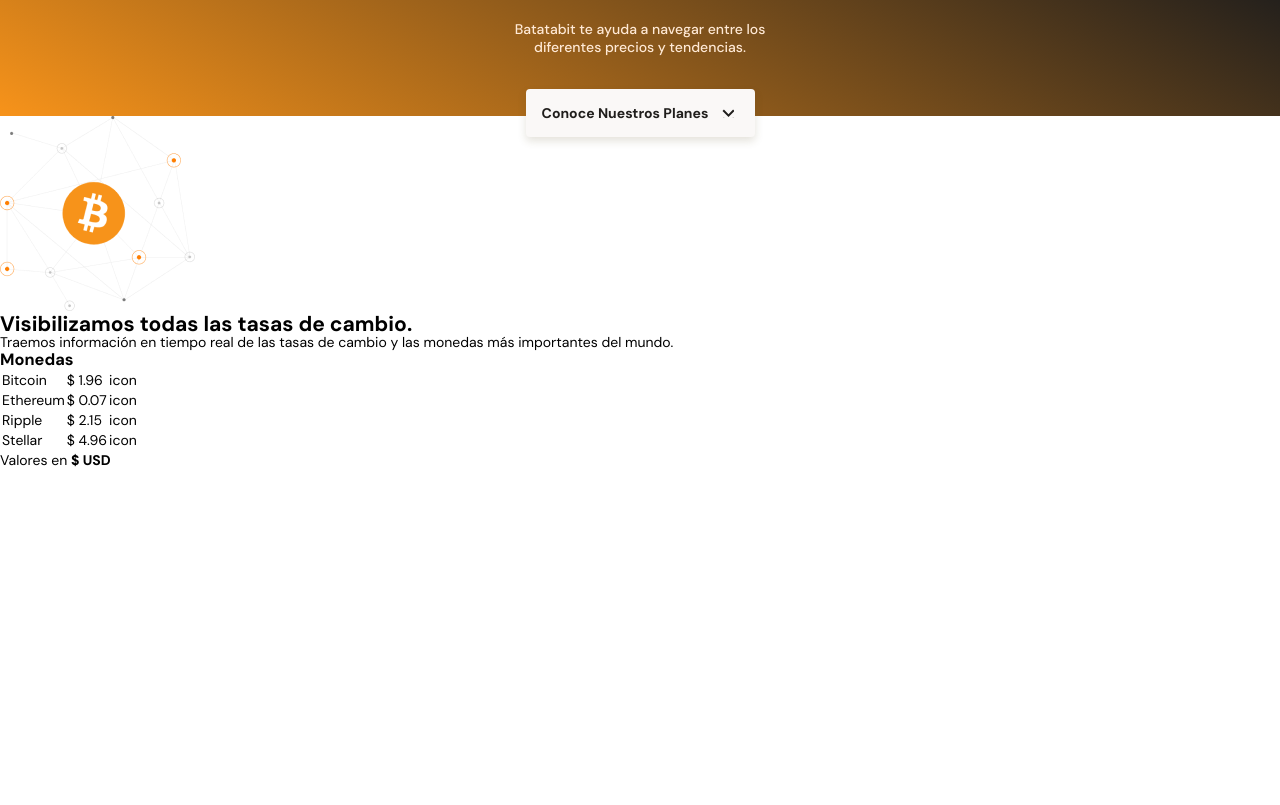
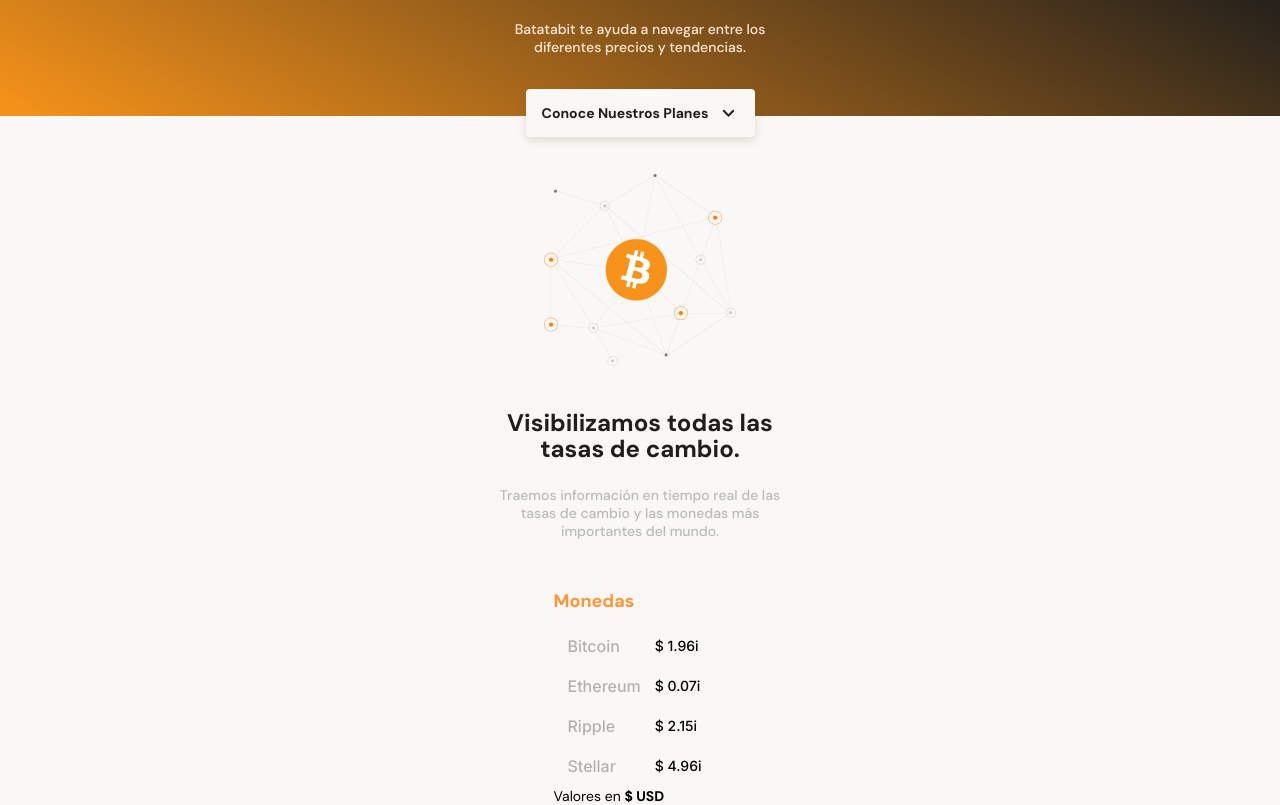
Before and after one commit to Arbey-Do/batatabit, a plain HTML site: page index.html in a window 1280 px wide. Shown: the part 179-984 px from the top of the page. Before the commit the page ends 800 px from the top, so only its background shows below. Drawn offline with Linux system fonts and the light colour scheme.

Commit message:
Sección de Exchange en proceso
Los estilos de la sección de exchange están casi terminados,
falta pulir, los estilos de tabla y centrar correctamente el
contendio.

```diff
--- a/css/styles.css
+++ b/css/styles.css
@@ -42,23 +42,64 @@
 }
 
 body {
+  background-color: var(--off-white);
   font-size: var(--normal);
   line-height: var(--normal-line-hight);
 }
 
-/* Utilities */
+/* Section Utilities */
 
 .w286-center {
   width: 286px;
   margin: 0 auto;
 }
 
+.section-title {
+  font-size: var(--large);
+  line-height: 2.6rem;
+}
+
+.section-title_black {
+  color: var(--warm-black);
+}
+
+.section-title_white {
+  color: var(--just-white)
+}
+
+/* Text utilities */
+
+.text {
+  font-weight: 500;
+}
+
+.text_soft-orange {
+  color: var(--soft-orange);
+}
+
+.text_grey {
+  color: var(--grey);
+}
+
+/* Table Utilities */
+
+.table-title {
+  font-size: 1.8rem;
+  font-weight: 700;
+  line-height: 23.44px;
+}
+
+.table-title_orange {
+  color: #FF9536;
+}
+
+/* header section */
+
 .page-header {
   width: 100%;
   min-width: 320px; /* No se hara mas pequeño que 320px */
   text-align: center;
   background: linear-gradient(207.8deg, #201E1C 16.69%, #F7931A 100%);
-  color: #FFF;
 }
 
 .page-header__container {
@@ -83,15 +124,8 @@
   max-width: 900px;
 }
 
-.page-main-title {
-  font-size: var(--large);
-  line-height: 2.6rem;
-}
-
 .page-header__text {
-  font-weight: 500;
   margin-top: 2.4rem;
-  color: var(--soft-orange);
 }
 
 .page-header__button {
@@ -115,3 +149,46 @@
   margin-left: 1.4rem;
   background-image: url('../assets/icons/arrow-down-black.svg');
 }
+
+/* bitcoin exchange section */
+
+.bitcoin-exchange {
+  display: flex;
+  flex-direction: column;
+  align-items: center;
+  text-align: center;
+  /* text-align: star; by default*/
+}
+
+.bitcoin-exchange__img {
+  margin-top: 5.8rem;
+}
+
+.bitcoin-exchange__title {
+  margin-top: 4.4rem;
+}
+
+.bitcoin-exchange__text {
+  margin-top: 2.4rem;
+}
+
+.tables-section {
+  margin-top: 50px;
+  text-align: start;
+}
+
+.coins-table-container {
+  width: 197px;
+  padding-left: 1.2rem;
+}
+
+.coins__table {
+  margin-top: 1.2rem;
+  font-family: 'Inter', sans-serif;
+}
+
+.coins__table .coin-type {
+  font-size: 1.6rem;
+  padding: 1rem 1.2rem;
+  color: #B5B0AC;
+}
--- a/index.html
+++ b/index.html
@@ -15,42 +15,42 @@
     <div class="page-header__container w286-center">
       <img class="page-header__img" src="./assets/icons/batatabit-logo.svg" alt="Batatabit logo">
       <div class="page-header__text-container">
-        <h1 class="page-main-title">La próxima revolución en el intercambio de criptomonedas.</h1>
-        <p class="page-header__text">Batatabit te ayuda a navegar entre los diferentes precios y tendencias.</p>
+        <h1 class="section-title section-title_white">La próxima revolución en el intercambio de criptomonedas.</h1>
+        <p class="page-header__text text text_soft-orange">Batatabit te ayuda a navegar entre los diferentes precios y tendencias.</p>
         <a class="page-header__button" href="#">Conoce Nuestros Planes<span></span></a>
       </div>
     </div>
   </header>
   <!-- Trabajando en la sección de Exchange -->
   <main>
-    <section>
-      <img src="./assets/imgs/bitcoin-img.png" alt="Bitcoin Exchange Image">
-      <h2>Visibilizamos todas las tasas de cambio.</h2>
-      <p>Traemos información en tiempo real de las tasas de cambio y las monedas más importantes del mundo.</p>
-      <h3>Monedas</h3>
-      <table>
+    <section class="bitcoin-exchange w286-center">
+      <img class="bitcoin-exchange__img" src="./assets/imgs/bitcoin-img-192x192.png" alt="Bitcoin Exchange Image">
+      <h2 class="bitcoin-exchange__title section-title section-title_black">Visibilizamos todas las tasas de cambio.</h2>
+      <p class="bitcoin-exchange__text text text_grey">Traemos información en tiempo real de las tasas de cambio y las monedas más importantes del mundo.</p>
+      <section class="tables-section">
+        <div class="coins-table-container">
+          <h3 class="table-title table-title_orange">Monedas</h3>
+          <table class="coins__table">
             <tr>
-          <td>Bitcoin</td>
-          <td>$ 1.96</td>
-          <td>icon</td>
+              <td class="coin-type">Bitcoin</td>
+              <td>$ 1.96<span>i</span></td>
             </tr>
             <tr>
-          <td>Ethereum</td>
-          <td>$ 0.07</td>
-          <td>icon</td>
+              <td class="coin-type">Ethereum</td>
+              <td>$ 0.07<span>i</span></td>
             </tr>
             <tr>
-          <td>Ripple</td>
-          <td>$ 2.15</td>
-          <td>icon</td>
+              <td class="coin-type">Ripple</td>
+              <td>$ 2.15<span>i</span></td>
             </tr>
             <tr>
-          <td>Stellar</td>
-          <td>$ 4.96</td>
-          <td>icon</td>
+              <td class="coin-type">Stellar</td>
+              <td>$ 4.96<span>i</span></td>
             </tr>
           </table>
           <p>Valores en <strong>$ USD</strong></p>
+        </div>
+      </section>
     </section>
     <section></section>
     <section></section>
```
Also changed, not shown: assets/imgs/bitcoin-img-192x192.png (added). Lines whose indentation alone changed are shown as unchanged.
